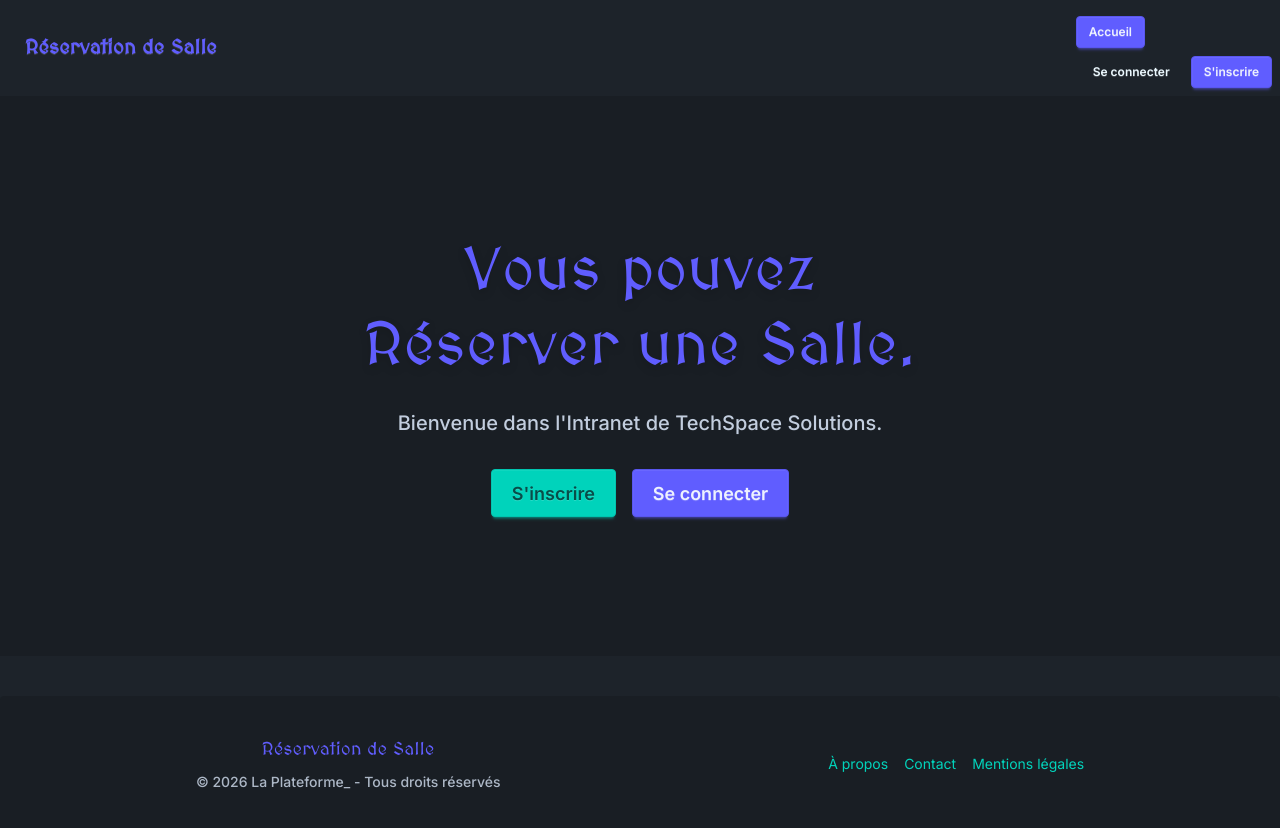
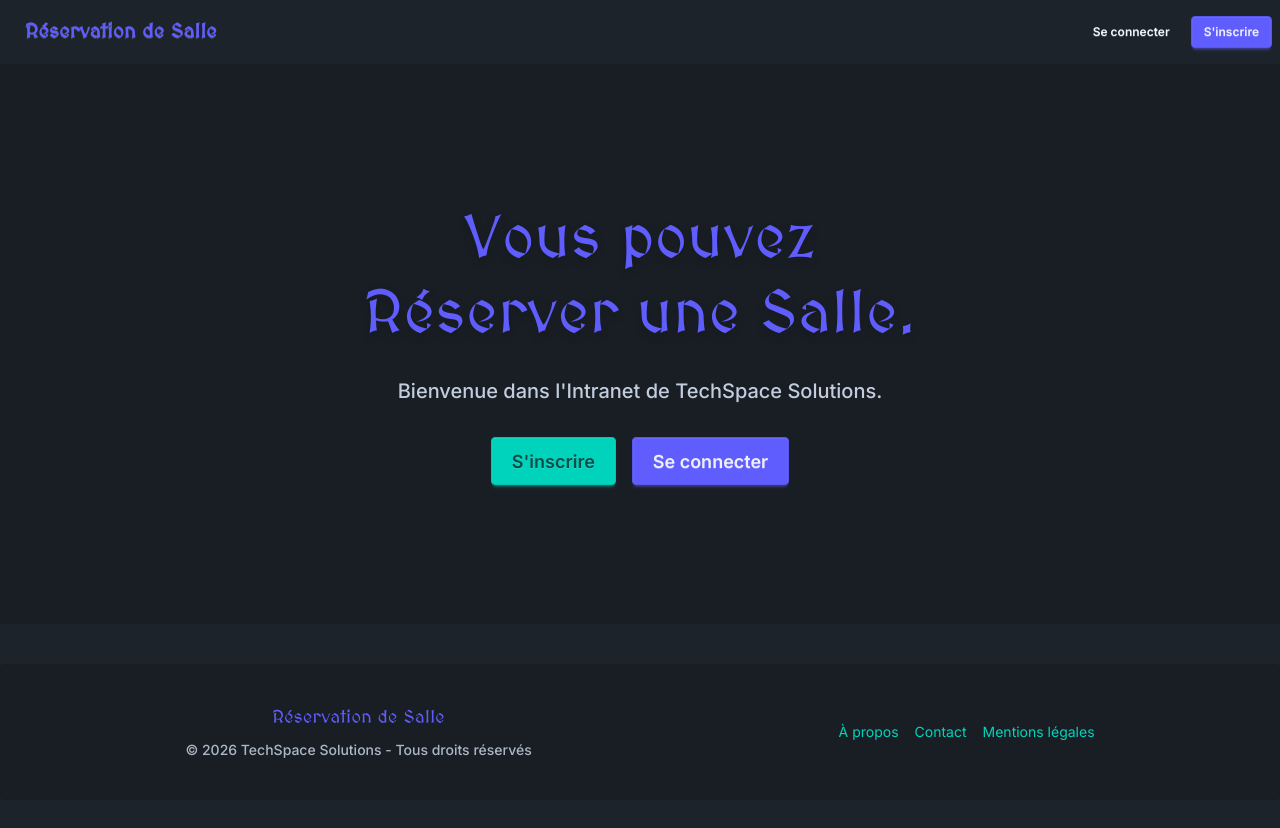
Before and after one commit to sylvain-malbon/reservation-de-salle, a React (Vite) app in the folder frontend/: page / in a window 1280 px wide. Shown: the top 828 px of the page. After the commit the page ends 800 px from the top, so only its background shows below. Built offline with nearby package versions, Linux system fonts and the light colour scheme.

Commit message:
refactor(Header): suppression bouton Accueil redondant :  le logo "Réservation de Salle" (titre du site) sert déjà de lien vers l'accueil

```diff
--- a/frontend/src/components/Footer.jsx
+++ b/frontend/src/components/Footer.jsx
@@ -5,7 +5,7 @@ function Footer() {
       <aside>
         <p className="font-brand text-lg text-primary">Réservation de Salle</p>
         <p className="text-sm text-base-content/70 font-medium">
-          © {new Date().getFullYear()} La Plateforme_ - Tous droits réservés
+          © {new Date().getFullYear()} TechSpace Solutions - Tous droits réservés
         </p>
       </aside>
       <nav>
--- a/frontend/src/components/Header.jsx
+++ b/frontend/src/components/Header.jsx
@@ -21,18 +21,8 @@ function Header() {
         </Link>
       </div>
       <div className="flex-none">
-        <ul className="menu menu-horizontal px-1">
-          <li>
-            <NavLink
-              to="/"
-              className={({ isActive }) =>
-                isActive ? "btn btn-sm btn-primary" : "btn btn-sm btn-ghost"
-              }
-            >
-              Accueil
-            </NavLink>
-          </li>
-          {isAuthenticated && (
+        {isAuthenticated && (
+          <ul className="menu menu-horizontal px-1">
             <li>
               <NavLink
                 to="/dashboard"
@@ -43,8 +33,8 @@ function Header() {
                 Tableau de bord
               </NavLink>
             </li>
-          )}
-        </ul>
+          </ul>
+        )}
         <div className="ml-2">
           {isAuthenticated ? (
             <div className="dropdown dropdown-end">
```
